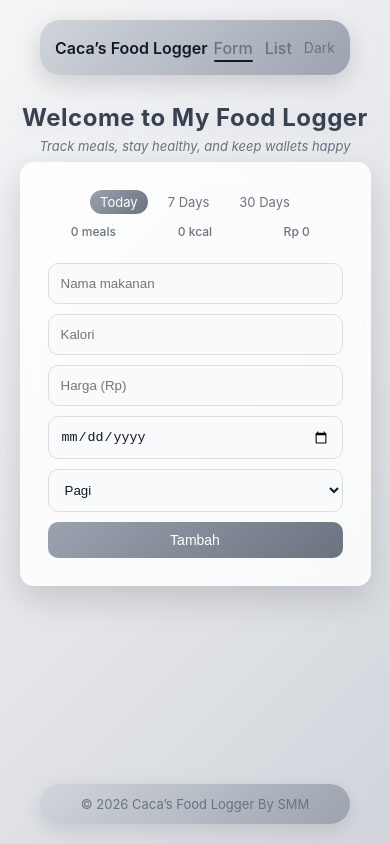
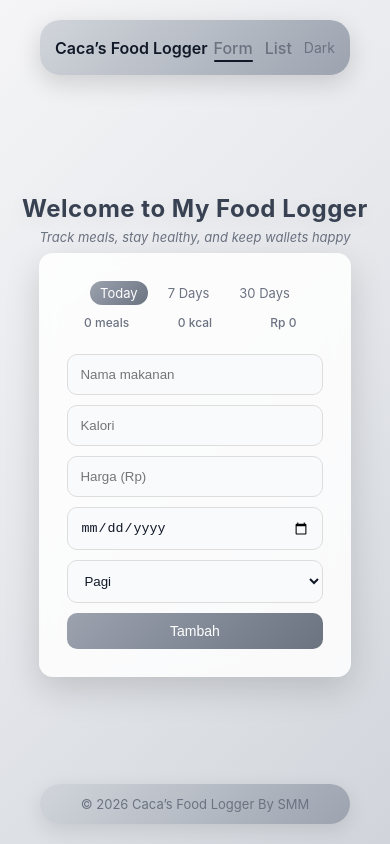
Before and after one commit to ksalsabilacaca/Cacas-Food-Logger, a React (Create React App) app in the folder frontend/: page / in a window 390 px wide. Built offline with nearby package versions, Linux system fonts and the light colour scheme; no server answers.

Commit message:
set biar bagus di hp dan tablet (9)

```diff
--- a/frontend/src/App.css
+++ b/frontend/src/App.css
@@ -192,6 +192,12 @@
   background: rgba(255,255,255,0.08);
 }
 
+.main {
+  display: flex;
+  flex-direction: column;
+  align-items: center;
+}
+
 .container {
   width: 90%;
   max-width: 420px;
@@ -327,19 +333,18 @@
   }
 
   .hero-bg {
-    margin-top: 10px;
-    margin-bottom: 10px;
+    margin-top: 0;
   }
 
   .container {
-    margin: 10px 0;
+    margin-top: 10px;
+    margin-bottom: 0;
   }
 
   .content {
     flex: 1;
     display: flex;
-    flex-direction: column;
-    justify-content: space-between;
+    justify-content: center;
     align-items: center;
   }
 
--- a/frontend/src/App.js
+++ b/frontend/src/App.js
@@ -27,17 +27,21 @@ function App() {
           </div>
         </div>
 
+        <div className="content">
+          <div className="main">
+
             <div className="hero-bg">
               <h1>Welcome to My Food Logger</h1>
               <p>Track meals, stay healthy, and keep wallets happy</p>
             </div>
 
-        <div className="content">
             <div className="container">
               <Routes>
                 <Route path="/" element={<FormPage />} />
                 <Route path="/list" element={<ListPage />} />
               </Routes>
+            </div>
+
           </div>
         </div>
 
```
Lines whose indentation alone changed are shown as unchanged.
